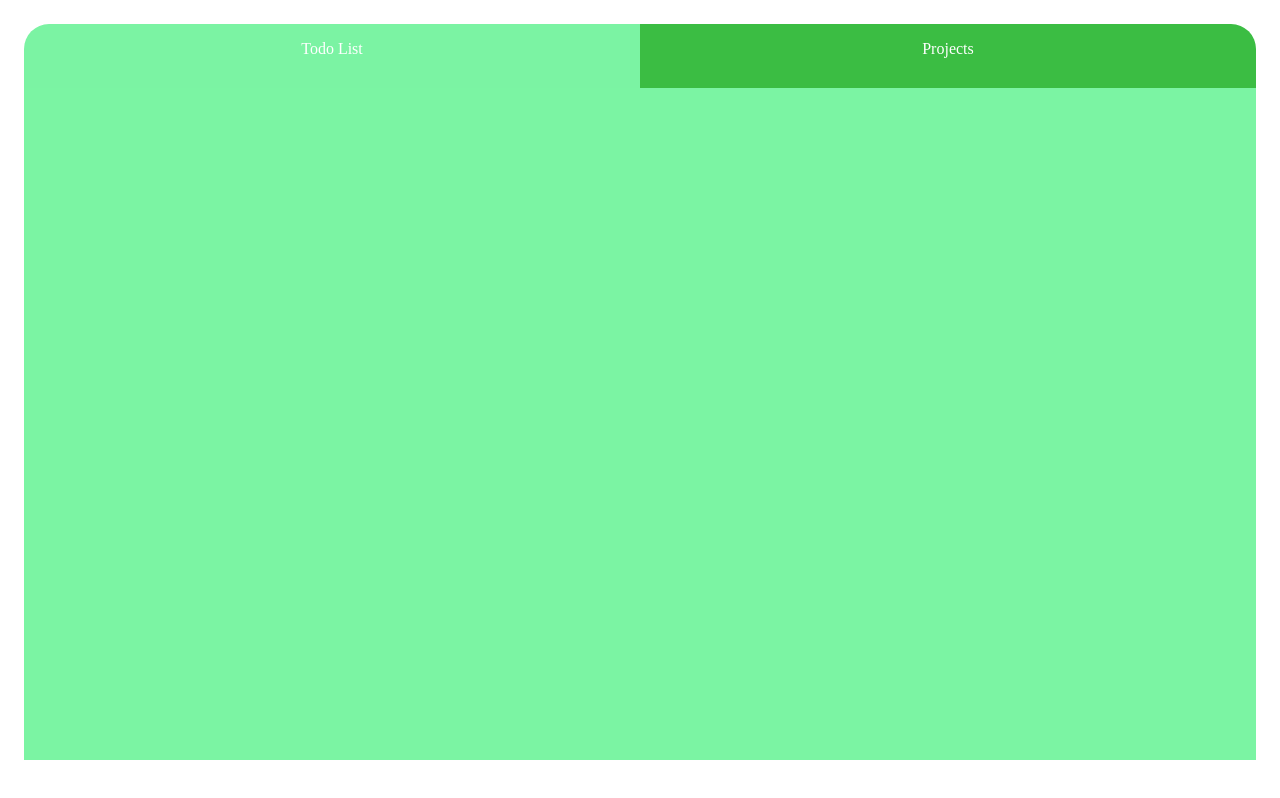
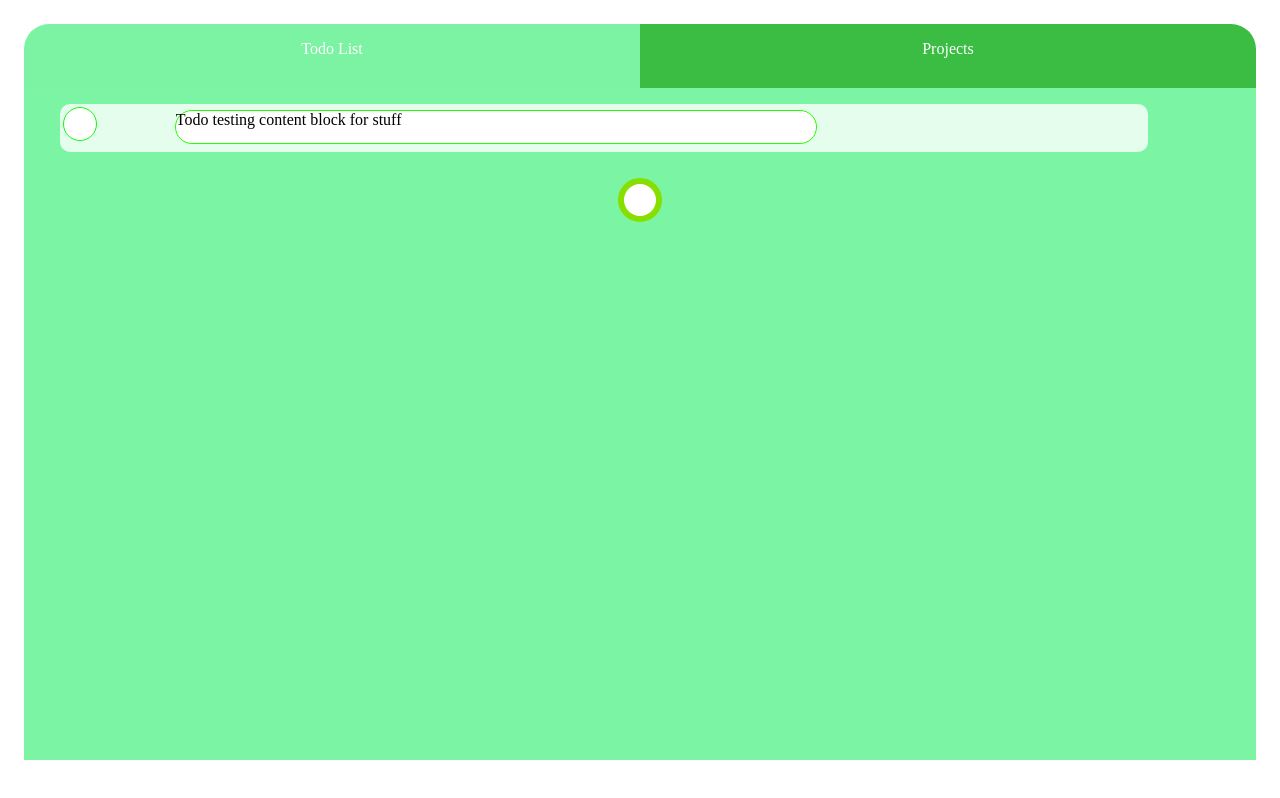
Before and after one commit to totalbabe13/JS-webpack-Todo-List, a website built with webpack: page dist/index.html in a window 1280 px wide. Built offline with nearby package versions, Linux system fonts and the light colour scheme.

Commit message:
building out css html form and layout for adding items to list

```diff
--- a/dist/index.html
+++ b/dist/index.html
@@ -11,6 +11,20 @@
         <div id="todo-tab"><span id="todo-tab-text">Todo List</span></div>
         <div id="project-tab"><span id="project-tab-text">Projects</span> </div>
         <div id="todo-view">
+          <div class="todo-item">
+            <div class="check-mark-container"></div>
+            <div class="todo-content">
+              <span>Todo testing content block for stuff</span>
+            </div>
+          </div>
+
+
+
+          <div class="add-todo">
+            <div class="add-button">
+
+            </div>
+          </div>
       </div>
         <div id="project-view">
       </div>
--- a/dist/styles.css
+++ b/dist/styles.css
@@ -52,12 +52,63 @@ time, mark, audio, video {
 }
 /* - - - - - - - - - - - - - - - - - -  */
 
+/* ToDo VIEW and ITEMS */
 #todo-view {
    background-color: #7bf4a3;
    grid-column-start: 1;
    grid-column-end: 3;
-   /* display: none; */
+   display: grid;
+   grid-auto-rows: 8vh;
+   /* grid-template-rows: 9vh; */
 }
+.todo-item {
+    margin-left: auto;
+    width: 85vw;
+    background-color: #e4fded;
+    margin-right: auto;
+    border-radius: 10px;
+    margin-top: 2vh;
+    display: grid;
+    grid-template-columns: 1fr 6fr 1fr 1fr 1fr;
+}
+.check-mark-container {
+    position: relative;
+    margin: 3px;
+    height: 2em;
+    width: 2em;
+    background-color: white;
+    border: 1px solid #07ff07;
+    border-radius: 26px;
+}
+.todo-content{
+    margin: 6px;
+    height: 4vh;
+    width: 98%;
+    background-color: white;
+    border: 1px solid #23ff00;
+    border-radius: 22px;
+}
+
+/* - - - - - - - - - - - - - - - - - -  */
+
+/* Add Todo button and container  */
+.add-todo {
+    width: 100%;
+    grid-column-start: 1;
+    grid-column-end: 3;
+}
+
+.add-button{
+   height: 2em;
+    width: 2em;
+    background-color: white;
+    border: 6px solid #87df00;
+    border-radius: 44px;
+    margin-left: auto;
+    margin-right: auto;
+    margin-top: 2vw;
+}
+/* - - - - - - - - - - - - - - - - - -  */
 
 #project-view {
   background-color: #3bbd43;
```
